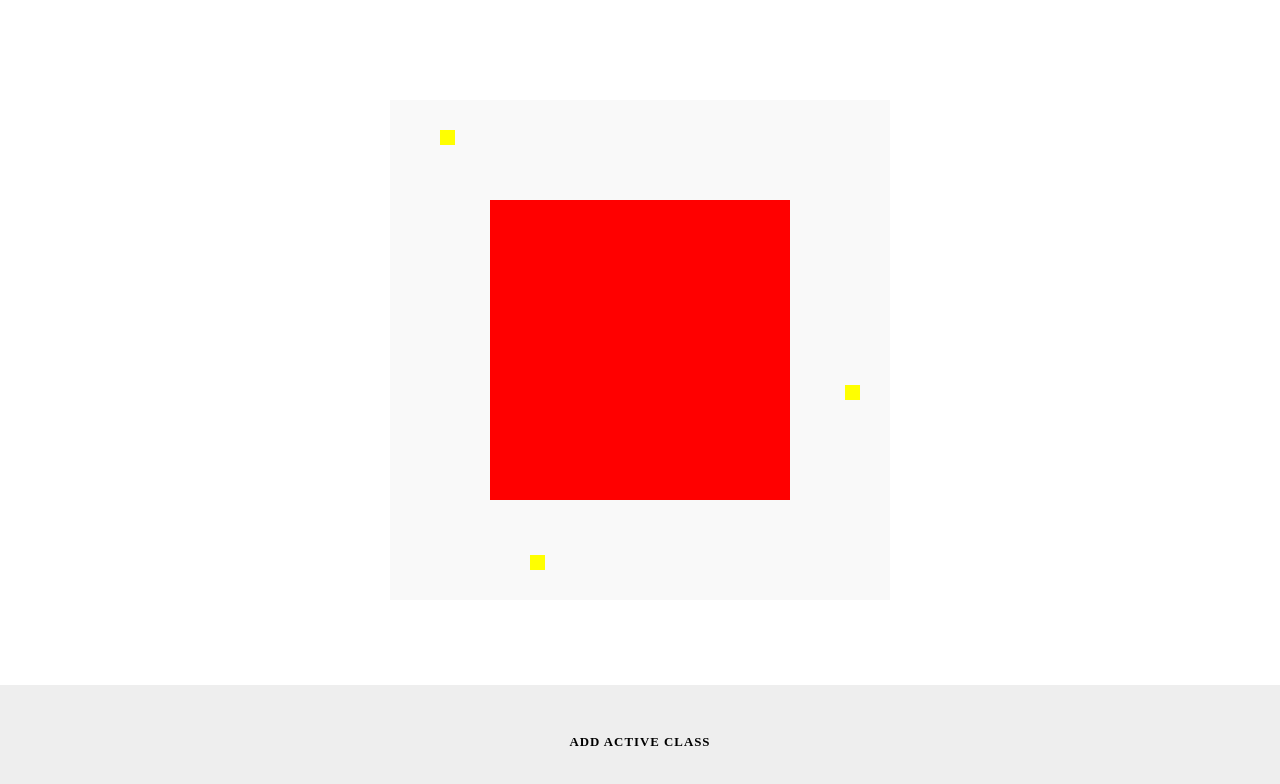
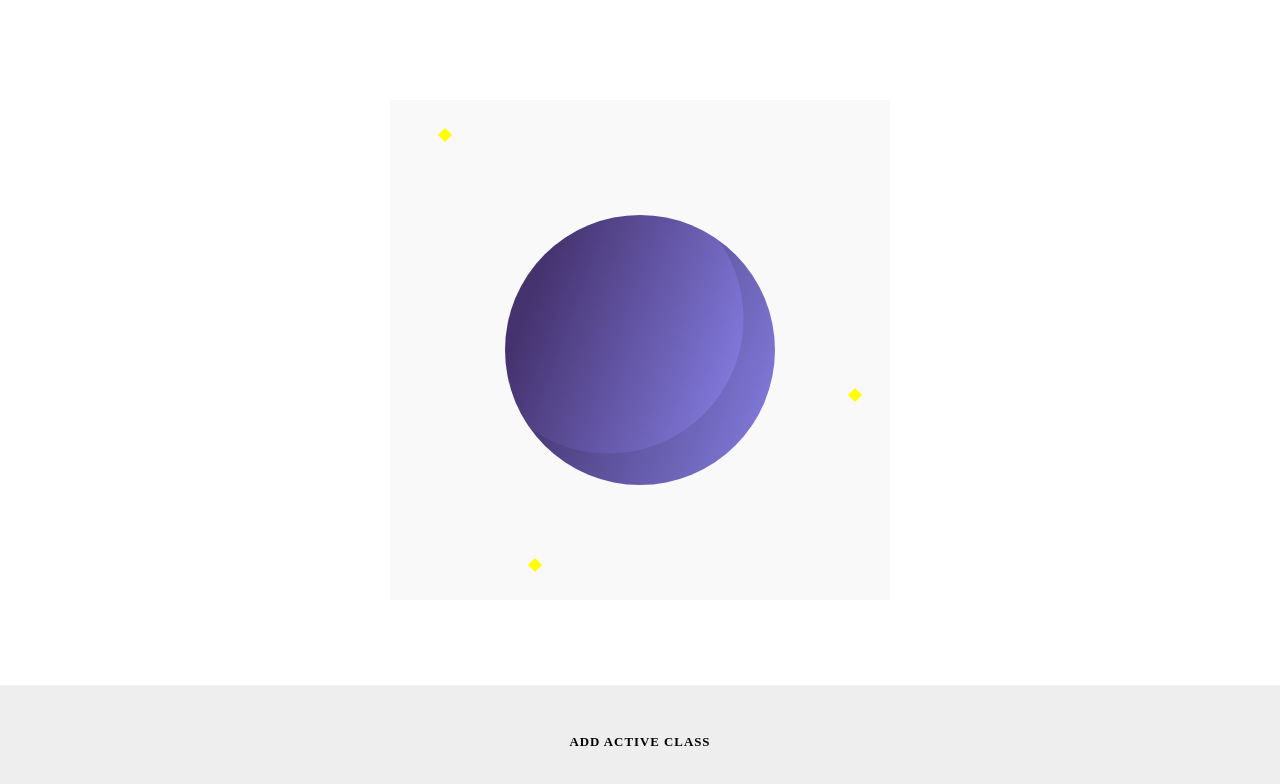
Before and after one commit to NathanHass/CSS-Playground, a website: page index.html in a window 1280 px wide. Both pictures are taken after a click on the button "ADD ACTIVE CLASS". Drawn offline with nearby package versions, Linux system fonts and the light colour scheme.

Commit message:
made a planet

```diff
--- a/static/css/screen.css
+++ b/static/css/screen.css
@@ -359,10 +359,13 @@ button {
 
 .earth-anim__star {
   display: block;
-  width: 15px;
-  height: 15px;
+  width: 10px;
+  height: 10px;
   background: red;
   position: absolute;
+
+  transform: rotate(45deg);
+  transition: all .5s ease;
 }
 .is-active .earth-anim__star {
   background-color: yellow;
@@ -393,9 +396,22 @@ button {
   margin-top: 50%;
   margin-left: 50%;
   background-color: green;
+
+  background-image: linear-gradient(110deg, #45336f 15%, #958ffd);
+  border-radius: 50%;
+  box-shadow: 0px 0px rgba(0,0,0,0) inset;
+  transition: all .7s ease;
+  opacity: 0;
+  transform: rotate(30deg) scale(1);
+
 }
+
 .is-active .earth-anim__earth {
   background-color: red;
+  opacity: 1;
+  box-shadow: -35px -35px rgba(0,0,0,.1) inset;
+  transform: rotate(0deg) scale(.9);
+
 }
 
 .anim-trigger {
```
